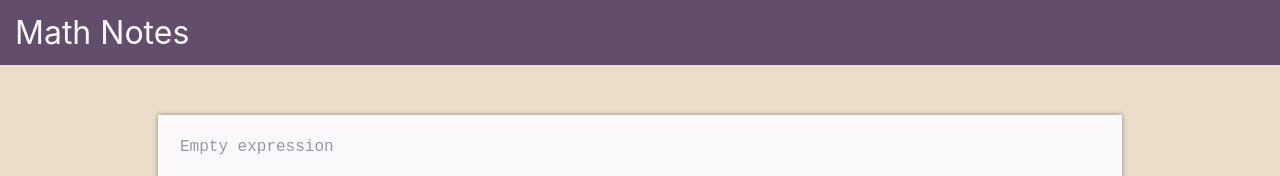
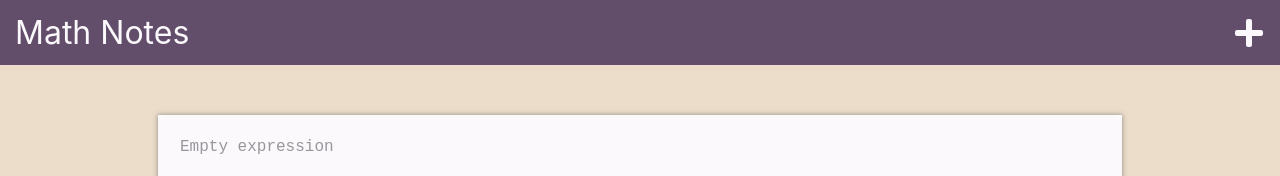
Before and after one commit to lukix/calcspace, a React (Create React App) app in the folder client/: page / in a window 1280 px wide. Shown: the top 176 px of the page. Built offline with nearby package versions, Linux system fonts and the light colour scheme.

Commit message:
Add new card icon

```diff
--- a/client/src/app/App.module.scss
+++ b/client/src/app/App.module.scss
@@ -7,8 +7,19 @@
   padding: 0 15px;
   margin-bottom: 50px;
   display: flex;
+  justify-content: space-between;
   align-items: center;
   font-size: 2rem;
+}
+
+.icons {
+  height: 100%;
+  display: flex;
+  align-items: center;
+}
+
+.addNewCardIcon {
+  cursor: pointer;
 }
 
 .contentContainer {
--- a/client/src/app/App.tsx
+++ b/client/src/app/App.tsx
@@ -1,4 +1,5 @@
 import React from 'react';
+import { FaPlus } from 'react-icons/fa';
 import NoteCard from '../noteCard/NoteCard';
 import styles from './App.module.scss';
 
@@ -7,7 +8,12 @@ interface AppProps {}
 const App: React.FC<AppProps> = () => {
   return (
     <div>
-      <div className={styles.headerBar}>Math Notes</div>
+      <div className={styles.headerBar}>
+        <div className={styles.headerTitle}>Math Notes</div>
+        <div className={styles.icons}>
+          <FaPlus className={styles.addNewCardIcon} title="Add new card" />
+        </div>
+      </div>
       <div className={styles.contentContainer}>
         <NoteCard initialList={[{ value: '' }]} />
       </div>
```
